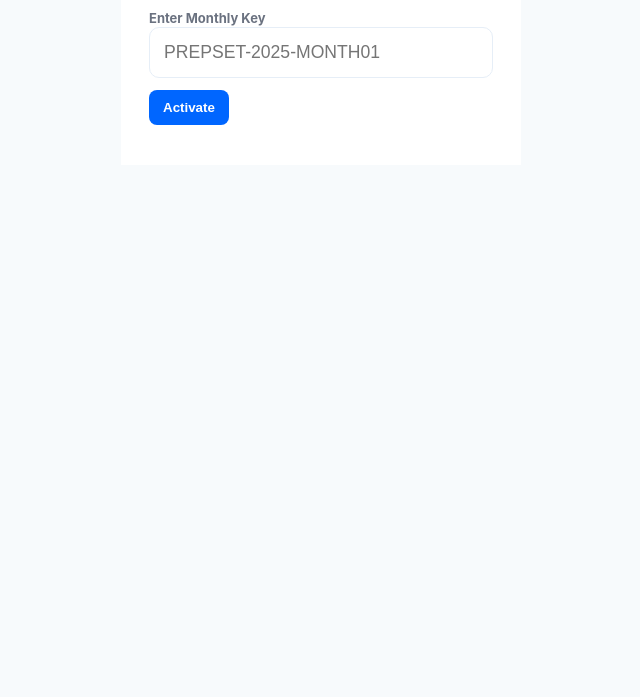
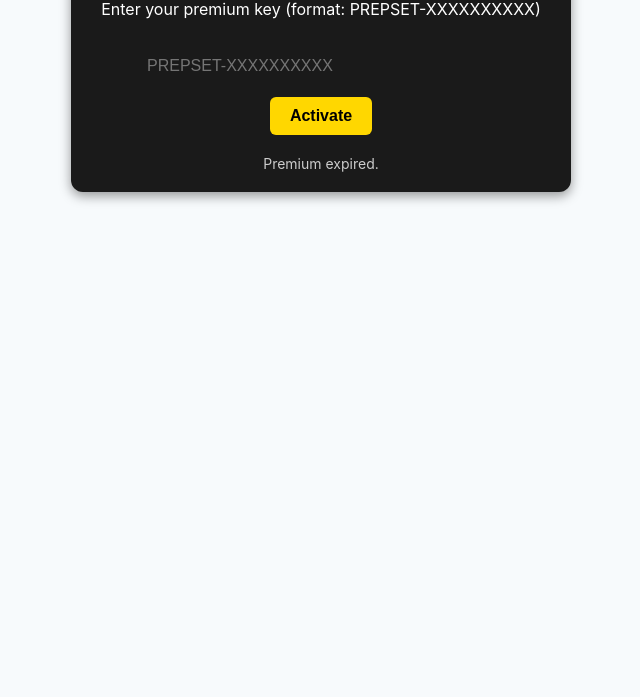
Before and after one commit to BI66IE619/prep-set, a plain HTML site: page premium.html in a window 1280 px wide. Shown: the part 183-880 px from the top of the page, without its empty margins (319-959 px from the left). Before the commit the page ends 800 px from the top, so only its background shows below. Drawn offline with Linux system fonts and the light colour scheme.

Commit message:
Update premium.html

```diff
--- a/premium.html
+++ b/premium.html
@@ -3,60 +3,95 @@
 <head>
   <meta charset="utf-8" />
   <meta name="viewport" content="width=device-width,initial-scale=1" />
-  <title>PrepSet - Premium Activation</title>
+  <title>PrepSet - Activate Premium</title>
   <link rel="stylesheet" href="style.css">
+  <style>
+    .premium-container {
+      max-width: 500px;
+      margin: 80px auto;
+      padding: 20px;
+      background: #1a1a1a;
+      color: #fff;
+      border-radius: 12px;
+      text-align: center;
+      box-shadow: 0 4px 12px rgba(0,0,0,.4);
+    }
+
+    .premium-container input {
+      width: 80%;
+      padding: 10px;
+      margin-top: 12px;
+      border-radius: 6px;
+      border: none;
+      font-size: 16px;
+    }
+
+    .premium-container button {
+      margin-top: 12px;
+      padding: 10px 20px;
+      font-size: 16px;
+      cursor: pointer;
+      border: none;
+      border-radius: 6px;
+      background: gold;
+      color: #000;
+      font-weight: bold;
+    }
+
+    .premium-timer {
+      margin-top: 20px;
+      font-size: 14px;
+      color: #ccc;
+    }
+  </style>
 </head>
 <body>
+  <div class="premium-container">
+    <h1>Activate Premium</h1>
+    <p>Enter your premium key (format: PREPSET-XXXXXXXXXX)</p>
+    <input type="text" id="premiumKeyInput" placeholder="PREPSET-XXXXXXXXXX">
+    <br>
+    <button id="activateBtn">Activate</button>
+    <div class="premium-timer" id="premiumTimer"></div>
+  </div>
 
-<div class="app">
-  <main class="main center-box">
-    <h1>Activate Premium</h1>
+  <script src="app.js"></script>
+  <script>
+    function updateTimer() {
+      const expiry = parseInt(localStorage.getItem("premiumExpiry") || "0");
+      const now = Date.now();
+      const diff = expiry - now;
 
-    <label class="label">Enter Monthly Key</label>
-    <input id="premiumKeyInput" placeholder="PREPSET-2025-MONTH01" class="large-input"/>
+      if (diff <= 0) {
+        document.getElementById("premiumTimer").innerText = "Premium expired.";
+        return;
+      }
 
-    <button class="btn" onclick="submitPremiumKey()">Activate</button>
+      const days = Math.floor(diff / (1000*60*60*24));
+      const hours = Math.floor((diff % (1000*60*60*24)) / (1000*60*60));
+      const minutes = Math.floor((diff % (1000*60*60)) / (1000*60));
+      const seconds = Math.floor((diff % (1000*60)) / 1000);
 
-    <div id="keyResult" class="result-text"></div>
-  </main>
-</div>
-
-<script src="app.js"></script>
-
-<script>
-  function submitPremiumKey() {
-    const key = document.getElementById("premiumKeyInput").value.trim();
-    const result = document.getElementById("keyResult");
-
-    // VALID KEYS FOR THIS MONTH — update these manually each month
-    const VALID_KEYS = [
-      "PREPSET-29fbvownvse3",
-      "PREPSET-mbioebt4feek",
-      "PREPSET-09fgho65dww3"
-    ];
-
-    // optional: used keys are saved so they cannot be reused
-    let usedKeys = JSON.parse(localStorage.getItem("usedPremiumKeys") || "[]");
-
-    if (usedKeys.includes(key)) {
-      result.textContent = "This key was already used.";
-      result.style.color = "#ff4444";
-      return;
+      document.getElementById("premiumTimer").innerText =
+        `Premium expires in ${days}d ${hours}h ${minutes}m ${seconds}s`;
     }
 
-    if (VALID_KEYS.includes(key)) {
-      activatePremium(30); // unlock for 30 days
-      usedKeys.push(key);
-      localStorage.setItem("usedPremiumKeys", JSON.stringify(usedKeys));
+    // Run timer every second
+    setInterval(updateTimer, 1000);
+    updateTimer();
 
-      result.textContent = "Premium Activated! 🎉 Expires in 30 days.";
-      result.style.color = "#00ff99";
-    } else {
-      result.textContent = "Invalid Key";
-      result.style.color = "#ff4444";
-    }
-  }
-</script>
-
+    // Activate key on button click
+    document.getElementById("activateBtn").addEventListener("click", () => {
+      const key = document.getElementById("premiumKeyInput").value;
+      if (!key) return;
+      if (activatePremium(key)) {
+        alert("Premium activated! Features unlocked for 30 days.");
+        updatePremiumButtons();
+        updateTimer();
+      } else {
+        alert("Invalid key or wrong format. Must be PREPSET-XXXXXXXXXX");
+      }
+    });
+  </script>
 </body>
 </html>
```
